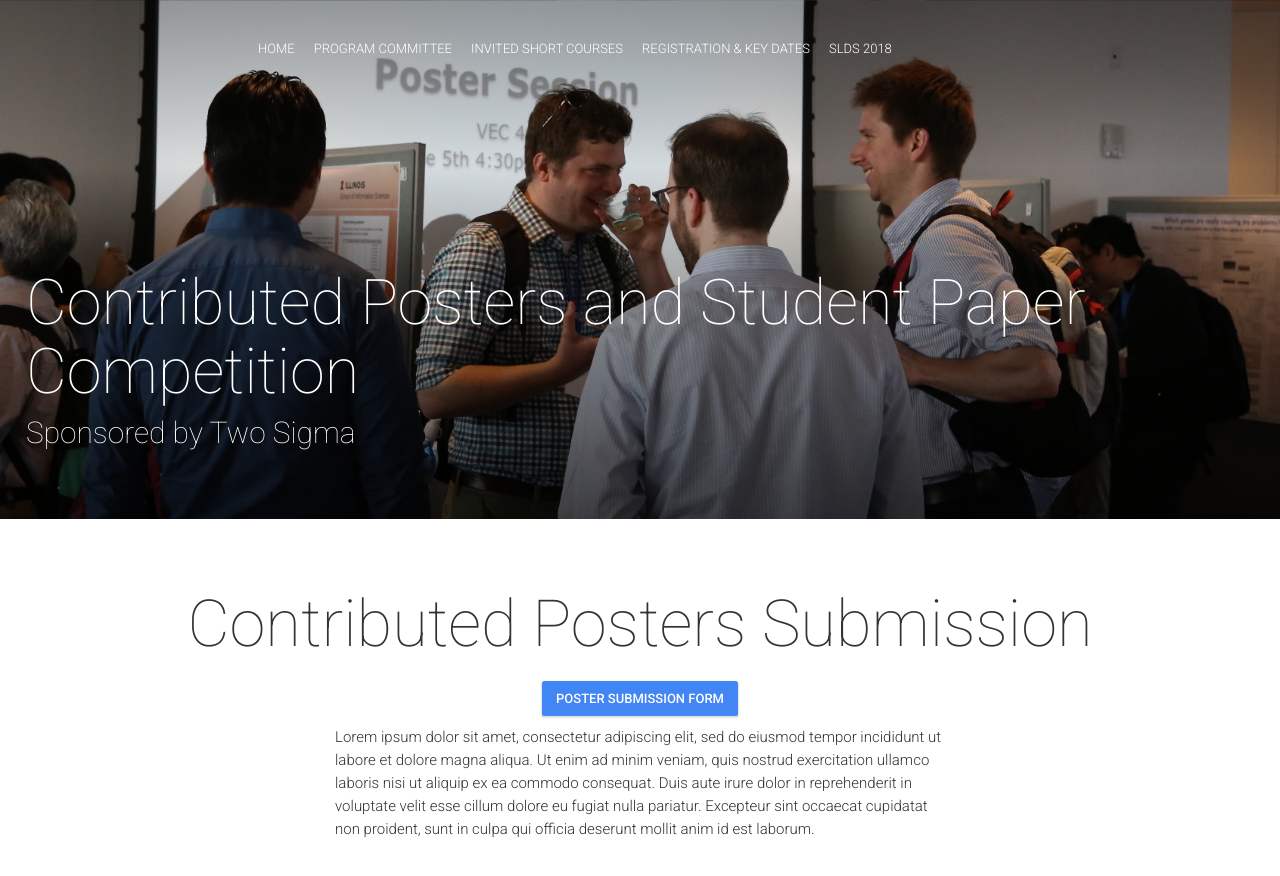
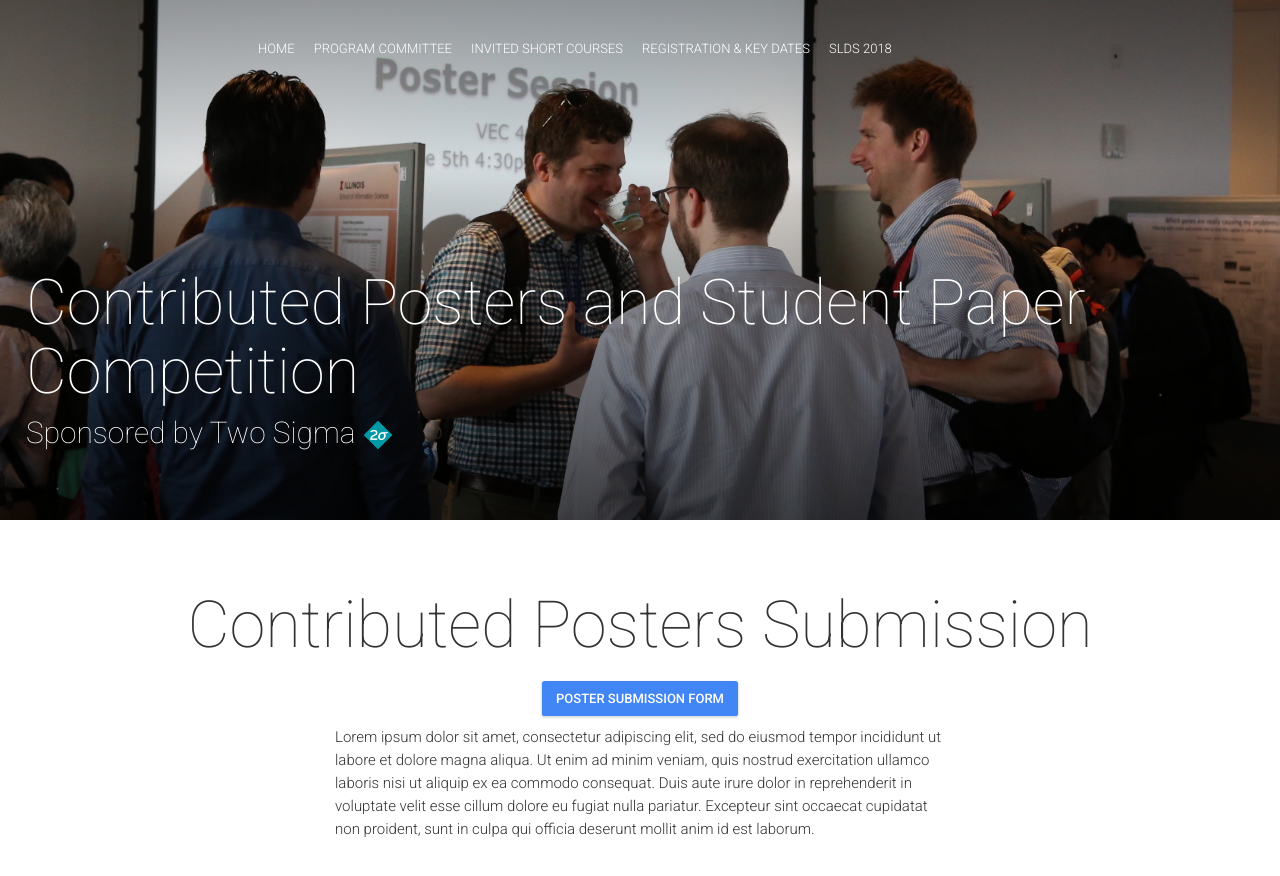
Before and after one commit to ASASLDS/SLDS2020, a Jekyll site: the page built from posters.html, in a window 1280 px wide and 900 px high. Shown: the top 876 px of the window. Built offline with Jekyll 4.4.1, drawn with Linux system fonts in a browser that asks for light colours; nearby versions of some CDN libraries; comment, search, counter and statistics services are not loaded.

Commit message:
Add transparent 2sigma logo

```diff
--- a/posters.html
+++ b/posters.html
@@ -2,6 +2,7 @@
 layout: default
 title: Contributed Posters and Student Paper Competition
 subtitle: Sponsored by Two Sigma
+subtitleImg: partners/two-sigma-transparent.png
 permalink: /posters/
 image: postersession-background.JPG
 ---
```
Also changed, not shown: img/partners/two-sigma-transparent.png (added).
